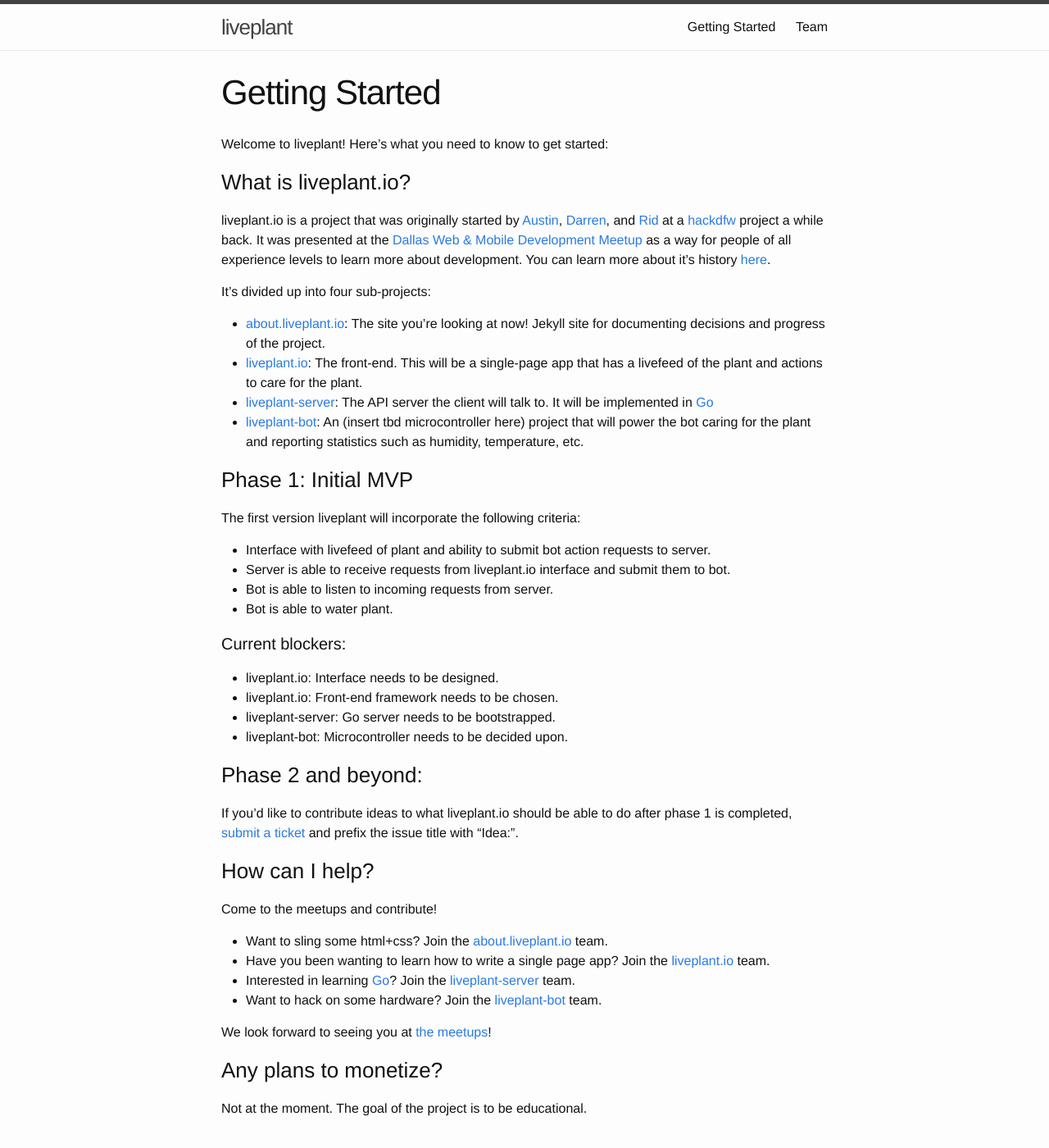
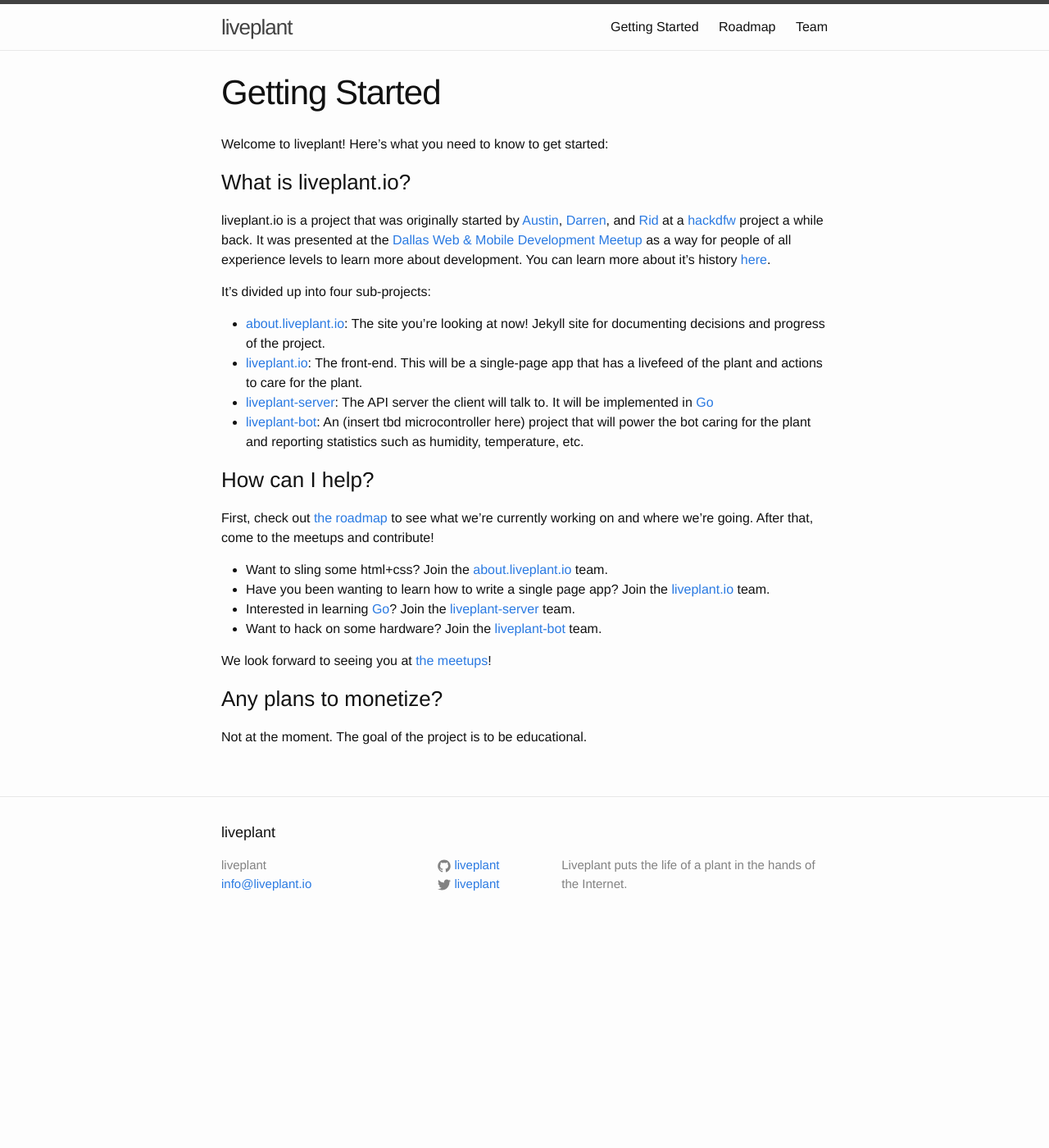
Before and after one commit to liveplant/about.liveplant.io, a Jekyll site: the page built from getting-started.md, in a window 1280 px wide and 1400 px high. Shown: the whole window at 82% size. Built offline with Jekyll 4.4.1, drawn with Linux system fonts in a browser that asks for light colours.

Commit message:
added roadmap

```diff
--- a/getting-started.md
+++ b/getting-started.md
@@ -25,33 +25,10 @@ It's divided up into four sub-projects:
   will power the bot caring for the plant and reporting statistics such
   as humidity, temperature, etc.
 
-### Phase 1: Initial MVP
-
-The first version liveplant will incorporate the following criteria:
-
-- Interface with livefeed of plant and ability to submit bot action requests to
-  server.
-- Server is able to receive requests from liveplant.io interface and submit
-  them to bot.
-- Bot is able to listen to incoming requests from server.
-- Bot is able to water plant.
-
-#### Current blockers:
-
-- liveplant.io: Interface needs to be designed.
-- liveplant.io: Front-end framework needs to be chosen.
-- liveplant-server: Go server needs to be bootstrapped.
-- liveplant-bot: Microcontroller needs to be decided upon.
-
-### Phase 2 and beyond:
-
-If you'd like to contribute ideas to what liveplant.io should be able to do
-after phase 1 is completed, [submit a ticket][] and prefix the issue title with
-"Idea:".
-
 ### How can I help?
 
-Come to the meetups and contribute!
+First, check out [the roadmap][roadmap] to see what we're currently working on and where
+we're going. After that, come to the meetups and contribute!
 
 - Want to sling some html+css? Join the [about.liveplant.io][] team.
 - Have you been wanting to learn how to write a single page app? Join the [liveplant.io][] team.
@@ -76,4 +53,4 @@ Not at the moment. The goal of the project is to be educational.
 [liveplant-bot]: https://github.com/liveplant/liveplant.io
 [go]: https://golang.org/
 [hackdfw]: http://hackdfw.com/
-[submit a ticket]: https://github.com/liveplant/about.liveplant.io/issues/new
+[roadmap]: /roadmap/
```
Also changed, not shown: roadmap.md (added, +48 -0 lines).
